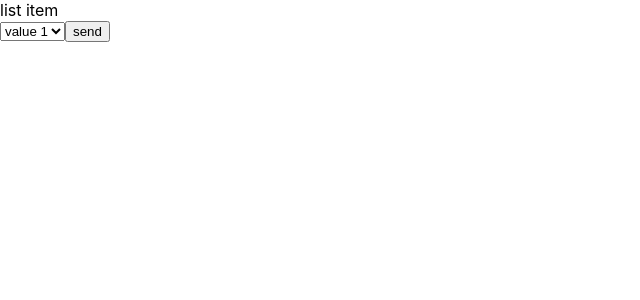
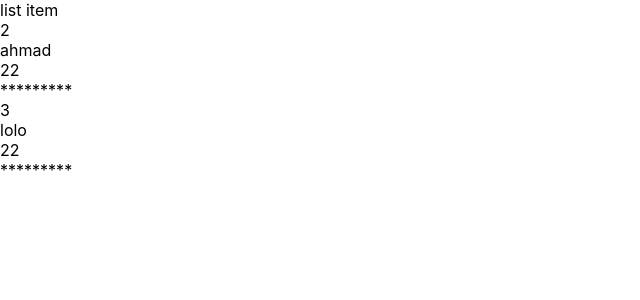
Before and after one commit to layanabushaweesh/simple-react-app, a React (Create React App) app: page / in a window 1280 px wide. Shown: the top 300 px of the page, without its empty margins (0-640 px from the left). Built offline with nearby package versions, Linux system fonts and the light colour scheme.

Commit message:
conditional output

```diff
--- a/src/App.js
+++ b/src/App.js
@@ -1,5 +1,5 @@
 import React , { Component } from "react";
-// import Items from "./components/items"
+import Items from "./components/items"
 // import { x as num1, y , Test} from "./module";
 // import Test2  from "./module";
 
@@ -18,29 +18,29 @@ class App extends Component {
   //   }
 
   //   )
-  // }
-  // state ={
-  //   items :  [
-  //     {id:1 , name: "layan" , age:22},
-  //     {id: 2, name: "ahmad" , age:22},
-  //     {id: 3, name: "lolo" , age:22}
+  // };
+  state ={
+    items :  [
+      {id:1 , name: "layan" , age:22 , count :0},
+      {id: 2, name: "ahmad" , age:22 , count :5},
+      {id: 3, name: "lolo" , age:22 , count :9}
 
 
-  //   ]
+    ]
+  }
+  // state ={
+  //   name : ''
   // }
-  state ={
-    name : ''
-  }
-  handlechange = (e)=>{
-    this.setState({
-      name : e.target.value
-    })
+  // handlechange = (e)=>{
+  //   this.setState({
+  //     name : e.target.value
+  //   })
 
-  }
-  handlesubmit =(e)=>{
-    e.preventDefault()
-    console.log(this.state.name)
-  }
+  // }
+  // handlesubmit =(e)=>{
+  //   e.preventDefault()
+  //   console.log(this.state.name)
+  // }
   render() {
     return (
       <div className="app">
@@ -53,18 +53,19 @@ class App extends Component {
         {/* <p>{this.state.name}</p> */}
         {/* <p>{this.state.age}</p> */}
         list item
-        <form  onSubmit={this.handlesubmit}>
+        <Items items={this.state.items} />
+        {/* <form  onSubmit={this.handlesubmit}> */}
           {/* <textarea type ="text" onChange={this.handlechange} /> */}
-          <select onChange={this.handlechange}>
+          {/* <select onChange={this.handlechange}>
 <option value="value1">value 1</option>
 <option value="value2">value 2</option>
-<option value="value3">value 3</option>
+<option value="value3">value 3</option> */}
 
-          </select>
+          {/* </select>
           <input type="submit" value="send" />
         </form>
 
-        {this.state.name}
+        {this.state.name} */}
         {/* <Items items={this.state.items} /> */}
 
 
--- a/src/components/items.js
+++ b/src/components/items.js
@@ -8,14 +8,14 @@ class Items extends Component {
         // const {id , name , age} =this.props;
         const {items} = this.props;
         const theItems = items.map((item)=> {
-            return(
+        return item.count > 0 ? (
             <div key={Math.random() * 10}>
              <div>{item.id}</div>
              <div>{item.name}</div>
              <div>{item.age}</div>
              <div>*********</div>
             </div>
-            )
+        ): null
 
         })
         return(
```
Lines whose indentation alone changed are shown as unchanged.
